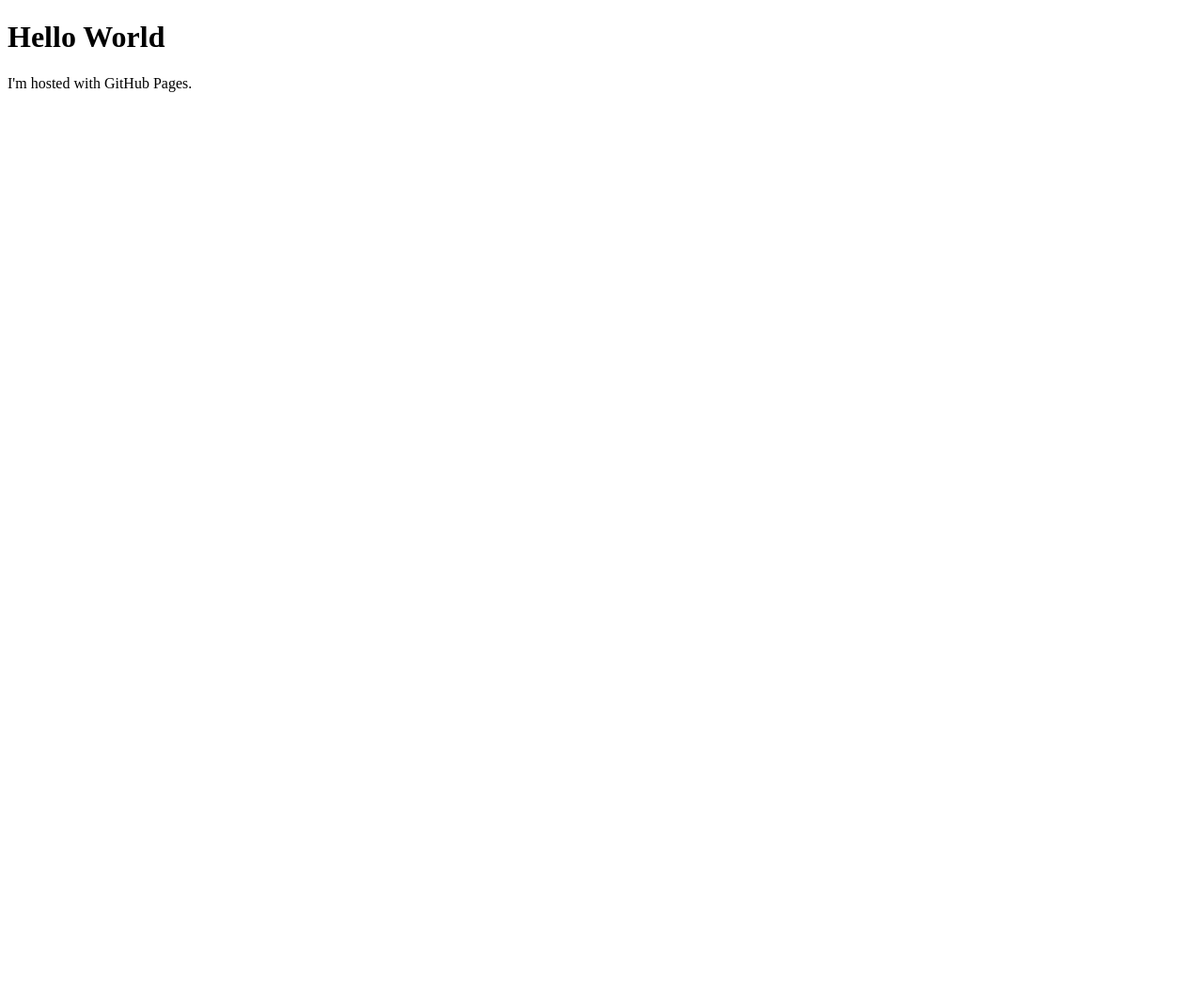
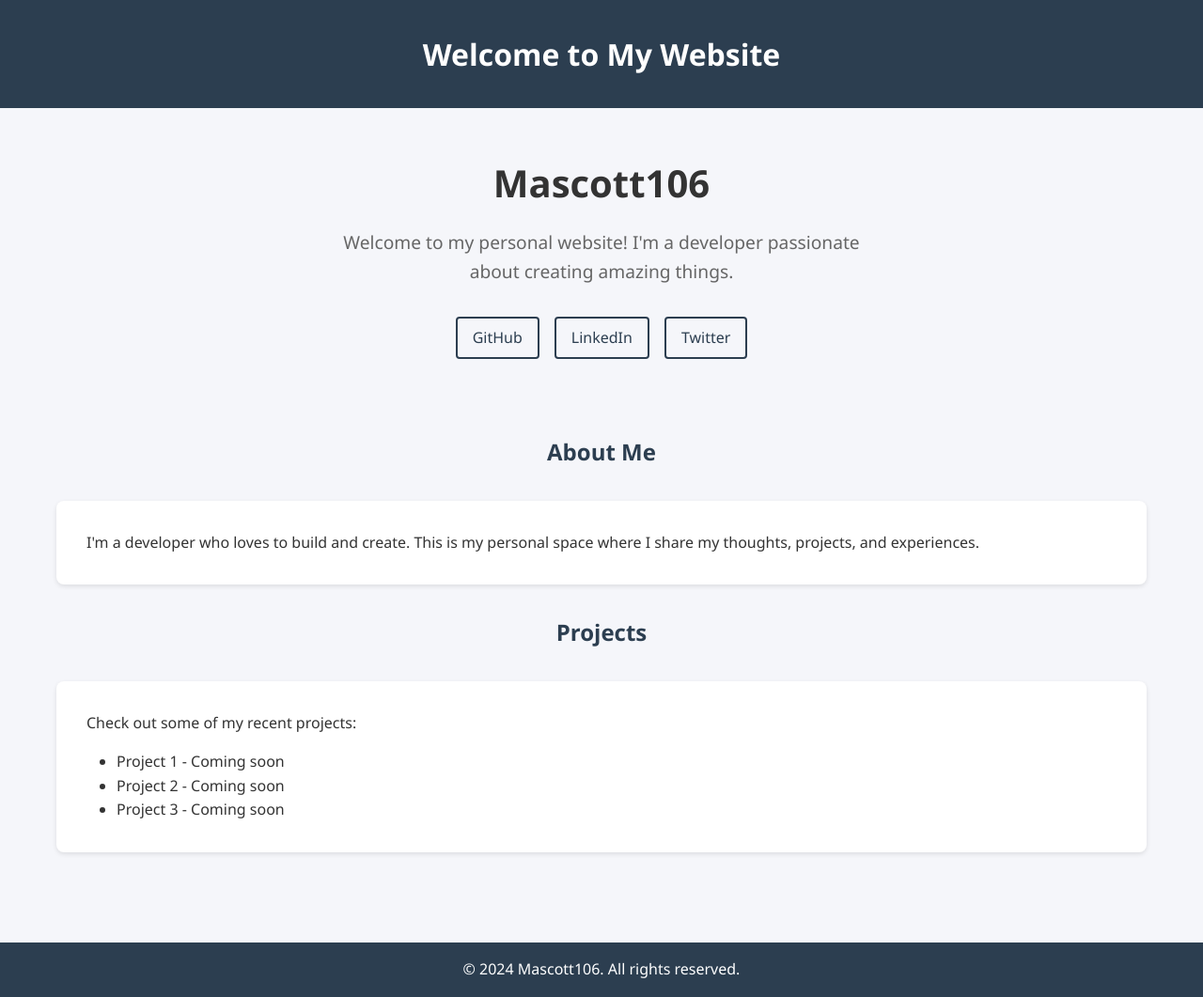
Before and after one commit to Mascott106/Mascott106.github.io, a plain HTML site: page index.html in a window 1280 px wide. Shown: the whole page at 94% size. Before the commit the page ends 800 px from the top, so only its background shows below. Drawn offline with Linux system fonts and the light colour scheme.

Commit message:
Add initial website template with modern design

```diff
--- a/index.html
+++ b/index.html
@@ -1,7 +1,163 @@
 <!DOCTYPE html>
-<html>
+<html lang="en">
+<head>
+    <meta charset="UTF-8">
+    <meta name="viewport" content="width=device-width, initial-scale=1.0">
+    <meta name="description" content="Personal website of Mascott106">
+    <title>Mascott106 - Personal Website</title>
+    <style>
+        :root {
+            --primary-color: #2c3e50;
+            --secondary-color: #3498db;
+            --text-color: #333;
+            --background-color: #f5f6fa;
+        }
+
+        * {
+            margin: 0;
+            padding: 0;
+            box-sizing: border-box;
+        }
+
+        body {
+            font-family: 'Segoe UI', Tahoma, Geneva, Verdana, sans-serif;
+            line-height: 1.6;
+            color: var(--text-color);
+            background-color: var(--background-color);
+        }
+
+        .container {
+            max-width: 1200px;
+            margin: 0 auto;
+            padding: 0 20px;
+        }
+
+        header {
+            background-color: var(--primary-color);
+            color: white;
+            padding: 2rem 0;
+            text-align: center;
+        }
+
+        .profile-section {
+            text-align: center;
+            padding: 3rem 0;
+        }
+
+        .profile-section h1 {
+            font-size: 2.5rem;
+            margin-bottom: 1rem;
+        }
+
+        .profile-section p {
+            font-size: 1.2rem;
+            color: #666;
+            max-width: 600px;
+            margin: 0 auto;
+        }
+
+        .content-section {
+            padding: 2rem 0;
+        }
+
+        .section-title {
+            text-align: center;
+            margin-bottom: 2rem;
+            color: var(--primary-color);
+        }
+
+        .card {
+            background: white;
+            border-radius: 8px;
+            padding: 2rem;
+            margin-bottom: 2rem;
+            box-shadow: 0 2px 5px rgba(0,0,0,0.1);
+        }
+
+        .social-links {
+            display: flex;
+            justify-content: center;
+            gap: 1rem;
+            margin-top: 2rem;
+        }
+
+        .social-links a {
+            color: var(--primary-color);
+            text-decoration: none;
+            padding: 0.5rem 1rem;
+            border: 2px solid var(--primary-color);
+            border-radius: 4px;
+            transition: all 0.3s ease;
+        }
+
+        .social-links a:hover {
+            background-color: var(--primary-color);
+            color: white;
+        }
+
+        footer {
+            background-color: var(--primary-color);
+            color: white;
+            text-align: center;
+            padding: 1rem 0;
+            margin-top: 2rem;
+        }
+
+        @media (max-width: 768px) {
+            .profile-section h1 {
+                font-size: 2rem;
+            }
+
+            .profile-section p {
+                font-size: 1rem;
+            }
+        }
+    </style>
+</head>
 <body>
-<h1>Hello World</h1>
-<p>I'm hosted with GitHub Pages.</p>
+    <header>
+        <div class="container">
+            <h1>Welcome to My Website</h1>
+        </div>
+    </header>
+
+    <main>
+        <section class="profile-section">
+            <div class="container">
+                <h1>Mascott106</h1>
+                <p>Welcome to my personal website! I'm a developer passionate about creating amazing things.</p>
+                <div class="social-links">
+                    <a href="https://github.com/Mascott106" target="_blank">GitHub</a>
+                    <a href="#" target="_blank">LinkedIn</a>
+                    <a href="#" target="_blank">Twitter</a>
+                </div>
+            </div>
+        </section>
+
+        <section class="content-section">
+            <div class="container">
+                <h2 class="section-title">About Me</h2>
+                <div class="card">
+                    <p>I'm a developer who loves to build and create. This is my personal space where I share my thoughts, projects, and experiences.</p>
+                </div>
+
+                <h2 class="section-title">Projects</h2>
+                <div class="card">
+                    <p>Check out some of my recent projects:</p>
+                    <ul style="margin-top: 1rem; margin-left: 2rem;">
+                        <li>Project 1 - Coming soon</li>
+                        <li>Project 2 - Coming soon</li>
+                        <li>Project 3 - Coming soon</li>
+                    </ul>
+                </div>
+            </div>
+        </section>
+    </main>
+
+    <footer>
+        <div class="container">
+            <p>&copy; 2024 Mascott106. All rights reserved.</p>
+        </div>
+    </footer>
 </body>
 </html>
```
